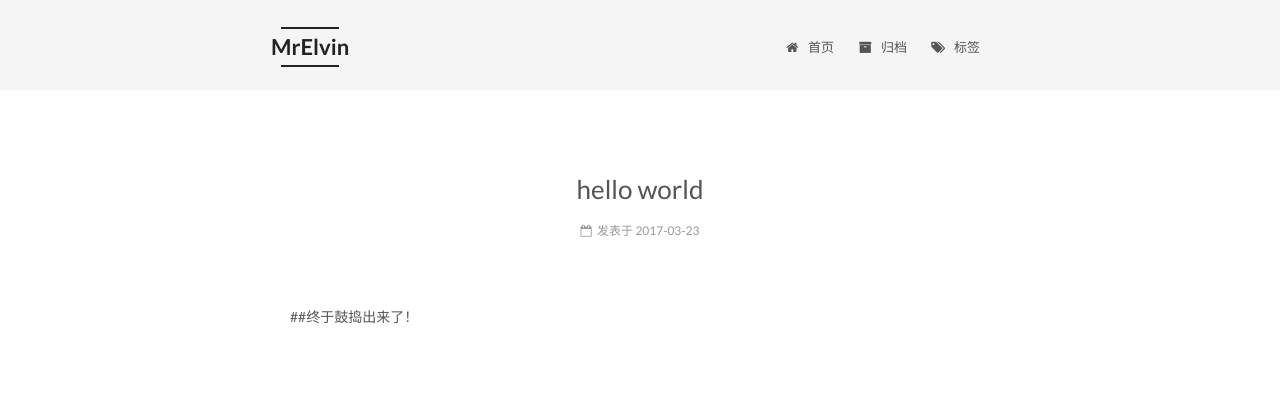
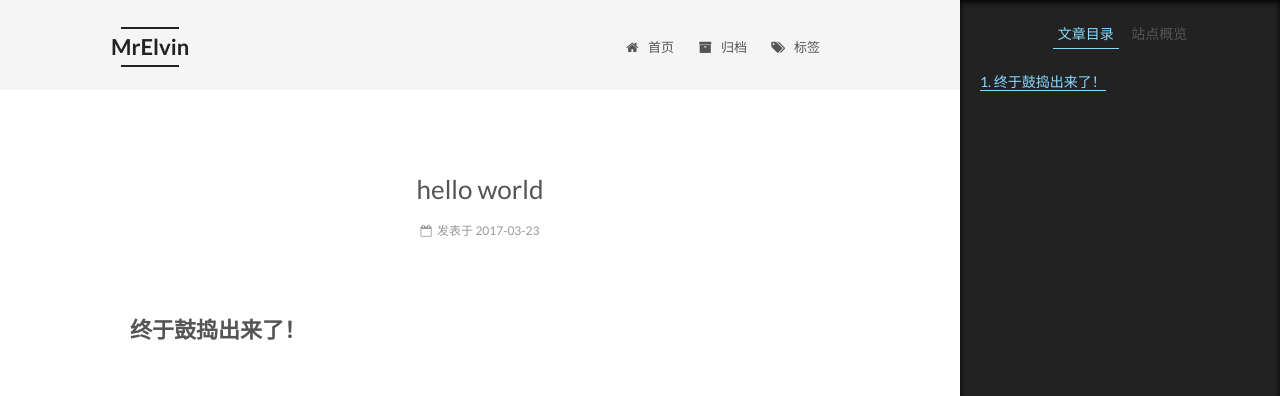
Before and after one commit to MrElvin/mrelvin.github.io, a plain HTML site: page 2017/03/23/hello/index.html in a window 1280 px wide. Shown: the top 396 px of the page. Drawn offline with Linux system fonts and the light colour scheme.

Commit message:
Site updated: 2017-03-23 23:00:04

```diff
--- a/2017/03/23/hello/index.html
+++ b/2017/03/23/hello/index.html
@@ -87,16 +87,16 @@
 
 
 
-<meta name="description" content="##终于鼓捣出来了！">
+<meta name="description" content="终于鼓捣出来了！">
 <meta property="og:type" content="article">
 <meta property="og:title" content="hello world">
 <meta property="og:url" content="http://yoursite.com/2017/03/23/hello/index.html">
 <meta property="og:site_name" content="MrElvin">
-<meta property="og:description" content="##终于鼓捣出来了！">
-<meta property="og:updated_time" content="2017-03-23T14:57:57.000Z">
+<meta property="og:description" content="终于鼓捣出来了！">
+<meta property="og:updated_time" content="2017-03-23T14:59:37.000Z">
 <meta name="twitter:card" content="summary">
 <meta name="twitter:title" content="hello world">
-<meta name="twitter:description" content="##终于鼓捣出来了！">
+<meta name="twitter:description" content="终于鼓捣出来了！">
 
 
 
@@ -321,8 +321,7 @@
 
 
 
-        <p>##终于鼓捣出来了！</p>
-
+        <h2 id="终于鼓捣出来了！"><a href="#终于鼓捣出来了！" class="headerlink" title="终于鼓捣出来了！"></a>终于鼓捣出来了！</h2>
 
     </div>
 
@@ -397,8 +396,17 @@
 
 
 
+        <ul class="sidebar-nav motion-element">
+          <li class="sidebar-nav-toc sidebar-nav-active" data-target="post-toc-wrap" >
+            文章目录
+          </li>
+          <li class="sidebar-nav-overview" data-target="site-overview">
+            站点概览
+          </li>
+        </ul>
 
-      <section class="site-overview sidebar-panel sidebar-panel-active">
+
+      <section class="site-overview sidebar-panel">
         <div class="site-author motion-element" itemprop="author" itemscope itemtype="http://schema.org/Person">
           <img class="site-author-image" itemprop="image"
                src="/images/avatar.jpeg"
@@ -442,6 +450,22 @@
 
       </section>
 
+
+      <!--noindex-->
+        <section class="post-toc-wrap motion-element sidebar-panel sidebar-panel-active">
+          <div class="post-toc">
+
+
+
+
+
+
+              <div class="post-toc-content"><ol class="nav"><li class="nav-item nav-level-2"><a class="nav-link" href="#终于鼓捣出来了！"><span class="nav-number">1.</span> <span class="nav-text">终于鼓捣出来了！</span></a></li></ol></div>
+
+
+          </div>
+        </section>
+      <!--/noindex-->
 
 
 
--- a/css/main.css
+++ b/css/main.css
@@ -1684,7 +1684,7 @@ pre .javascript .function {
   width: 4px;
   height: 4px;
   border-radius: 50%;
-  background: #ffe8d6;
+  background: #2298ff;
 }
 .links-of-blogroll {
   font-size: 13px;
```
Also changed, not shown: index.html (+1 -2 lines).
